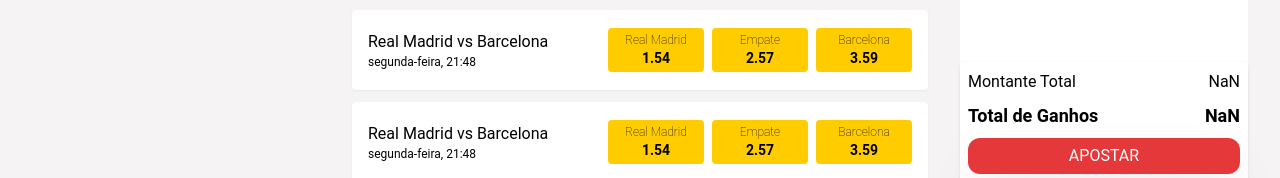
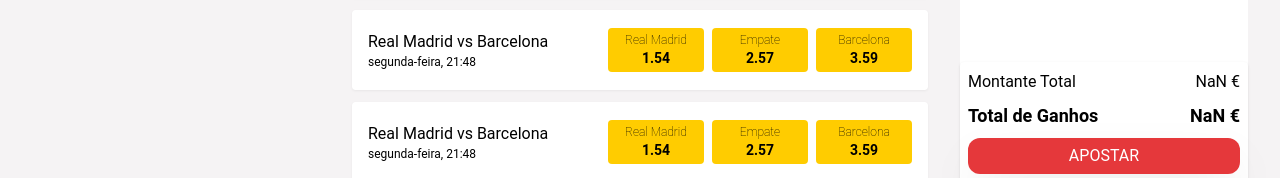
Before and after one commit to gonaloppcc/projetoRAS, a Next.js app in the folder frontend/: page / in a window 1280 px wide. Shown: the part 622-800 px from the top of the page. Built offline with nearby package versions, Linux system fonts and the light colour scheme.

Commit message:
Add currency to SimpleBettingSlip and fix winnings text.

```diff
--- a/frontend/src/components/BettingSlip/index.tsx
+++ b/frontend/src/components/BettingSlip/index.tsx
@@ -69,6 +69,7 @@ export const BettingSlip = () => {
                             );
                         }, 0)}
                         placeBetOnClick={submitReport}
+                        currency={currency}
                     />
                 </>
             )}
--- a/frontend/src/components/MultipleBetBettingSlipInfo/index.tsx
+++ b/frontend/src/components/MultipleBetBettingSlipInfo/index.tsx
@@ -44,7 +44,7 @@ export const MultipleBetBettingSlipInfo = ({
                     />
                 </div>
             </div>
-            <div className="w-full flex flex-row justify-between items-start pr-2">
+            <div className="w-full flex flex-row justify-between items-start p-0 font-semibold text-lg">
                 <span>
                     {'Total de Ganhos' /* FIXME Text hardcoded for now!! */}
                 </span>
--- a/frontend/src/components/SimpleBetBettingSlipInfo/index.tsx
+++ b/frontend/src/components/SimpleBetBettingSlipInfo/index.tsx
@@ -5,12 +5,14 @@ interface SimpleBettingSlipInfoProps {
     amount: number;
     possibleWinnings: number;
     placeBetOnClick: () => void;
+    currency?: string;
 }
 
 export const SimpleBetBettingSlipInfo = ({
     amount,
     possibleWinnings,
     placeBetOnClick,
+    currency = '€',
 }: SimpleBettingSlipInfoProps) => {
     return (
         <div className="w-full flex flex-col items-start p-2 gap-2 bg-WHITE shadow rounded">
@@ -18,13 +20,13 @@ export const SimpleBetBettingSlipInfo = ({
                 <span>
                     {'Montante Total' /* FIXME Text hardcoded for now!! */}
                 </span>
-                <span>{formatNumber(amount)}</span>
+                <span>{`${formatNumber(amount)}  ${currency}`}</span>
             </div>
             <div className="w-full flex flex-row justify-between items-start p-0 font-semibold text-lg">
                 <span>
                     {'Total de Ganhos' /* FIXME Text hardcoded for now!! */}
                 </span>
-                <span>{formatNumber(possibleWinnings)}</span>
+                <span>{`${formatNumber(possibleWinnings)} ${currency}`}</span>
             </div>
             <button
                 className="w-full py-1.5 bg-IMPERIAL_RED rounded-xl shadow-2xl text-WHITE"
--- a/frontend/src/components/Tab/index.tsx
+++ b/frontend/src/components/Tab/index.tsx
@@ -12,7 +12,8 @@ export const Tab = ({name, isActive, onClick}: TabProps) => {
         <div
             onClick={onClick}
             className={classNames({
-                'p-2 border-RICH_BLACK cursor-pointer': true,
+                'p-2 border-RICH_BLACK cursor-pointer rounded-t hover:bg-CULTURED':
+                    true,
                 'border-b-2': isActive,
             })}
         >
--- a/frontend/tailwind.config.js
+++ b/frontend/tailwind.config.js
@@ -6,8 +6,8 @@ module.exports = {
             colors: {
                 WHITE: '#ffffff',
                 CULTURED: '#F5F3F4',
+                LIGHT_GRAY: '#D3D3D3',
                 BLACK_SHADOW: '#B1A7A6',
-                LIGHT_GRAY: '#D3D3D3',
                 IMPERIAL_RED: '#E5383B',
                 CARNELIAN: '#BA181B',
                 RUBY_RED: '#A4161A',
```
